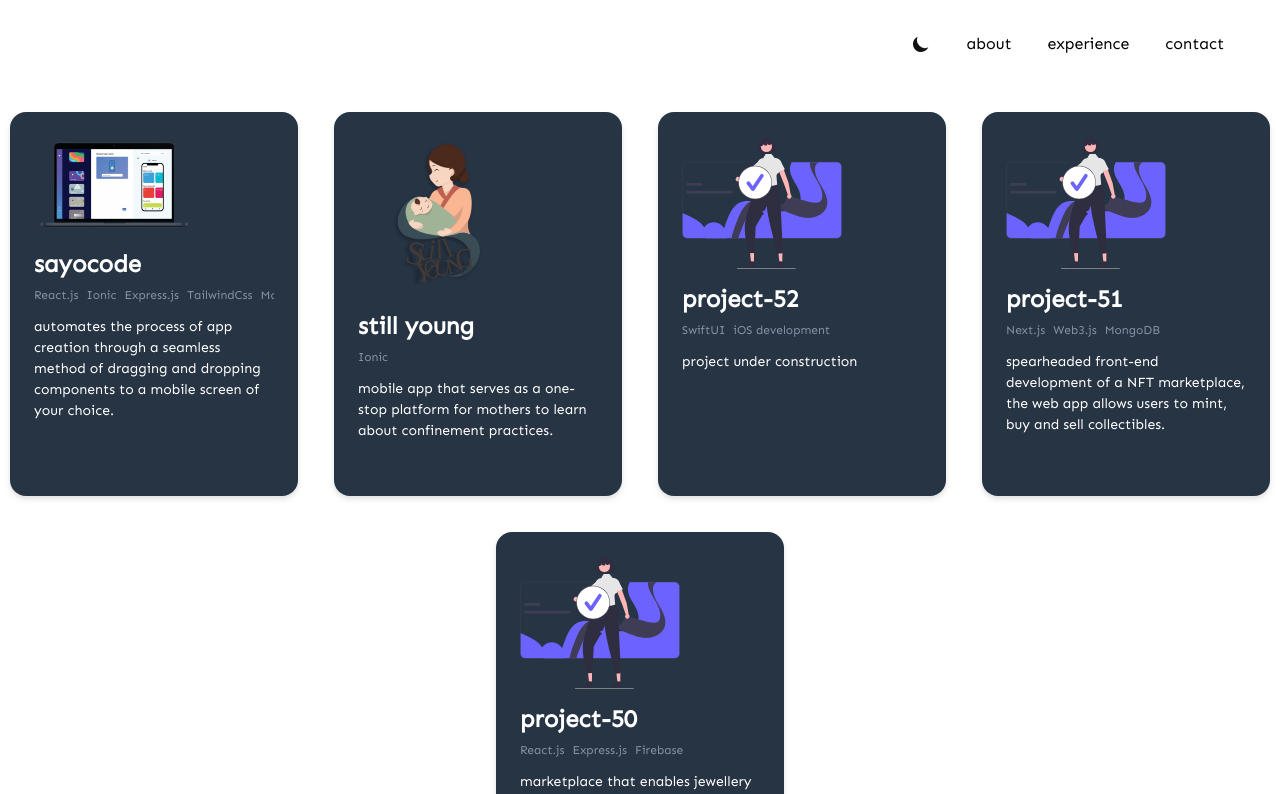
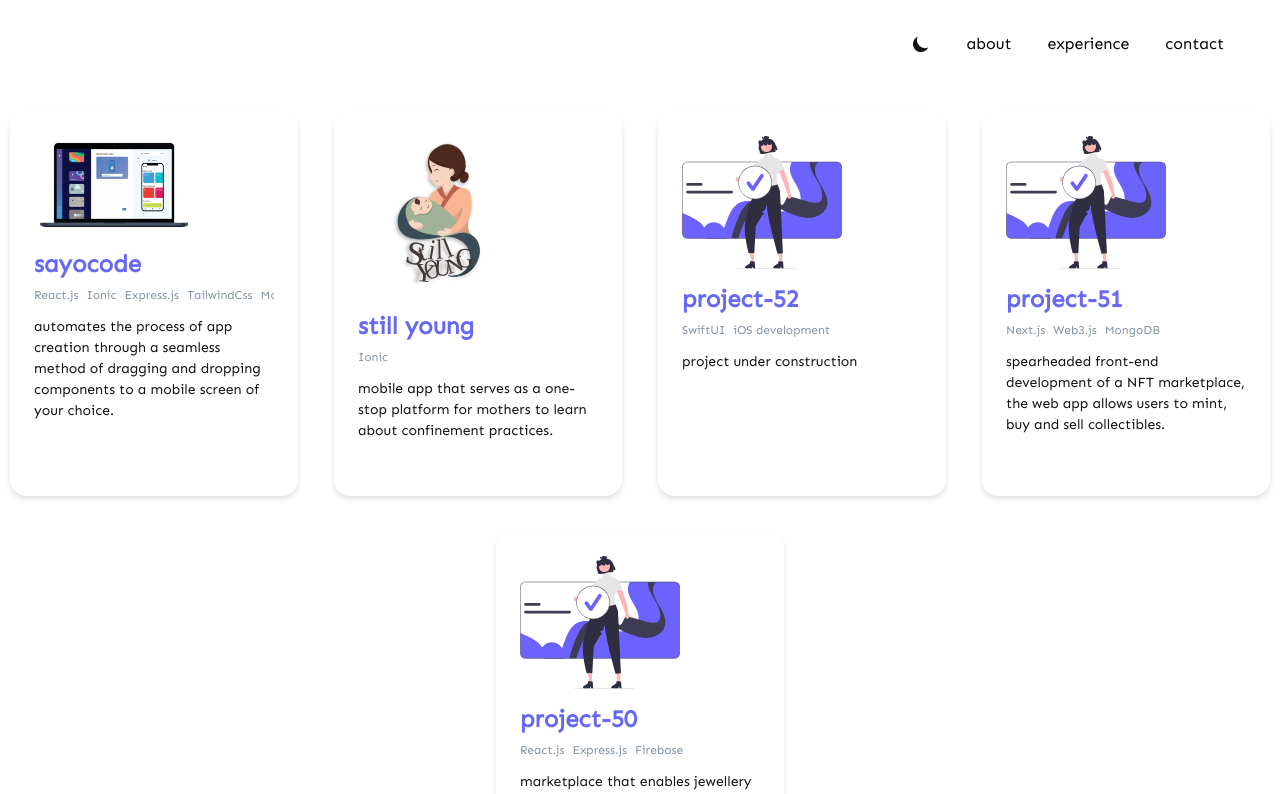
Before and after one commit to joshuadavidang/joshua-david-legacy, a Next.js app: page /experience in a window 1280 px wide. Shown: the top 794 px of the page. Built offline with nearby package versions, Linux system fonts and the light colour scheme.

Commit message:
ui fixes

```diff
--- a/components/Landing.jsx
+++ b/components/Landing.jsx
@@ -21,7 +21,7 @@ export default function Landing(props) {
     <div id={id} className="pt-12">
       <Post>
         <div className="flex flex-col">
-          <div className="text-darkGray dark:text-blue1 md:text-4xl font-sen tracking-tight text-2xl">
+          <div className="text-blue1 dark:text-blue1 md:text-4xl font-sen tracking-tight text-2xl">
             👋🏻&nbsp; joshua david
           </div>
 
@@ -60,7 +60,7 @@ export default function Landing(props) {
         </span>
 
         <div className="flex flex-col">
-          <div className="text-darkGray dark:text-blue1 md:text-4xl font-sen tracking-tight text-2xl">
+          <div className="text-blue1 dark:text-blue1 md:text-4xl font-sen tracking-tight text-2xl">
             about
           </div>
 
@@ -84,7 +84,7 @@ export default function Landing(props) {
 
       <Post className="md:p-0 pt-12">
         <div className="flex flex-col">
-          <div className="text-darkGray dark:text-blue1 md:text-4xl font-sen tracking-tight text-2xl">
+          <div className="text-blue1 dark:text-blue1 md:text-4xl font-sen tracking-tight text-2xl">
             {"i'm"} comfortable with...
           </div>
 
--- a/pages/contact.js
+++ b/pages/contact.js
@@ -31,7 +31,7 @@ export default function Contact() {
           </div>
 
           <div className="flex flex-col gap-1.5">
-            <p className="text-darkGray dark:text-blue1 text-2xl md:text-4xl font-sen tracking-tight pt-12">
+            <p className="text-blue1 dark:text-blue1 text-2xl md:text-4xl font-sen tracking-tight pt-12">
               Stay Connected
             </p>
 
--- a/pages/experience.js
+++ b/pages/experience.js
@@ -35,7 +35,7 @@ export default function Experience() {
               <CardHeader>{project.name}</CardHeader>
               <CardBody>
                 <Chip chipLabel={project.techStack} />
-                <p className="text-sm text-white dark:text-black pt-3">
+                <p className="text-sm pt-3">
                   {project.description}
                 </p>
               </CardBody>
--- a/shared/Card/Card.jsx
+++ b/shared/Card/Card.jsx
@@ -3,7 +3,7 @@ export default function Card(props) {
 
   return (
     <>
-      <div className="p-6 w-72 h-96 bg-darkGray dark:bg-white rounded-2xl drop-shadow-md">
+      <div className="p-6 w-72 h-96 bg-white dark:bg-white rounded-2xl drop-shadow-md">
         {children}
       </div>
     </>
--- a/shared/Card/CardBody.jsx
+++ b/shared/Card/CardBody.jsx
@@ -1,7 +1,7 @@
 export default function CardBody({ children }) {
   return (
     <>
-      <div className="text-white dark:text-black">
+      <div className="text-black dark:text-black">
         {children}
       </div>
     </>
--- a/shared/Card/CardHeader.jsx
+++ b/shared/Card/CardHeader.jsx
@@ -1,7 +1,7 @@
 export default function CardHeader({ children }) {
   return (
     <>
-      <p className="pb-1 pt-3 text-2xl text-white text-left dark:text-blue1 font-bold tracking-loose">
+      <p className="pb-1 pt-3 text-2xl text-blue1 text-left dark:text-blue1 font-bold tracking-loose">
         {children}
       </p>
     </>
```
